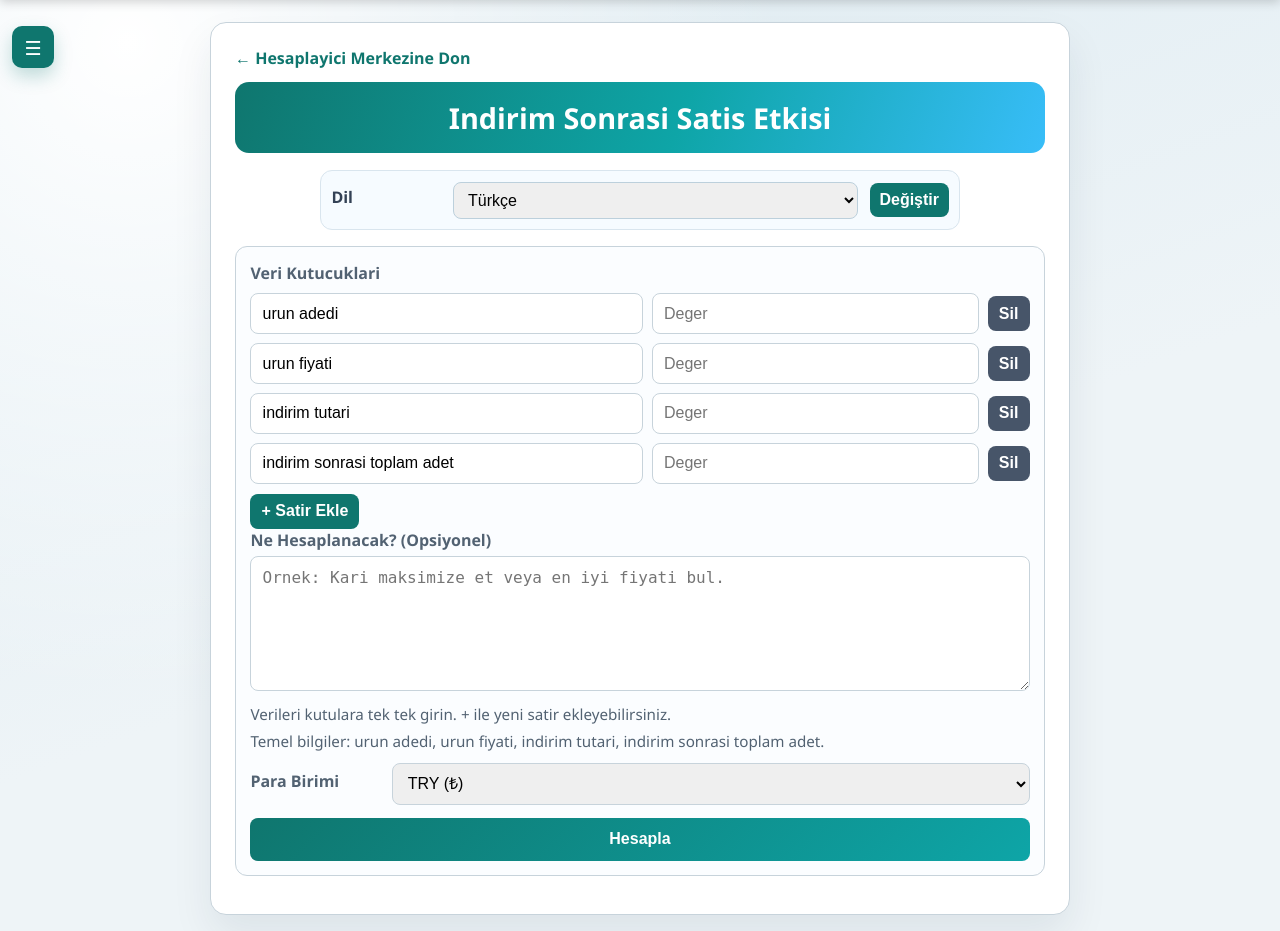
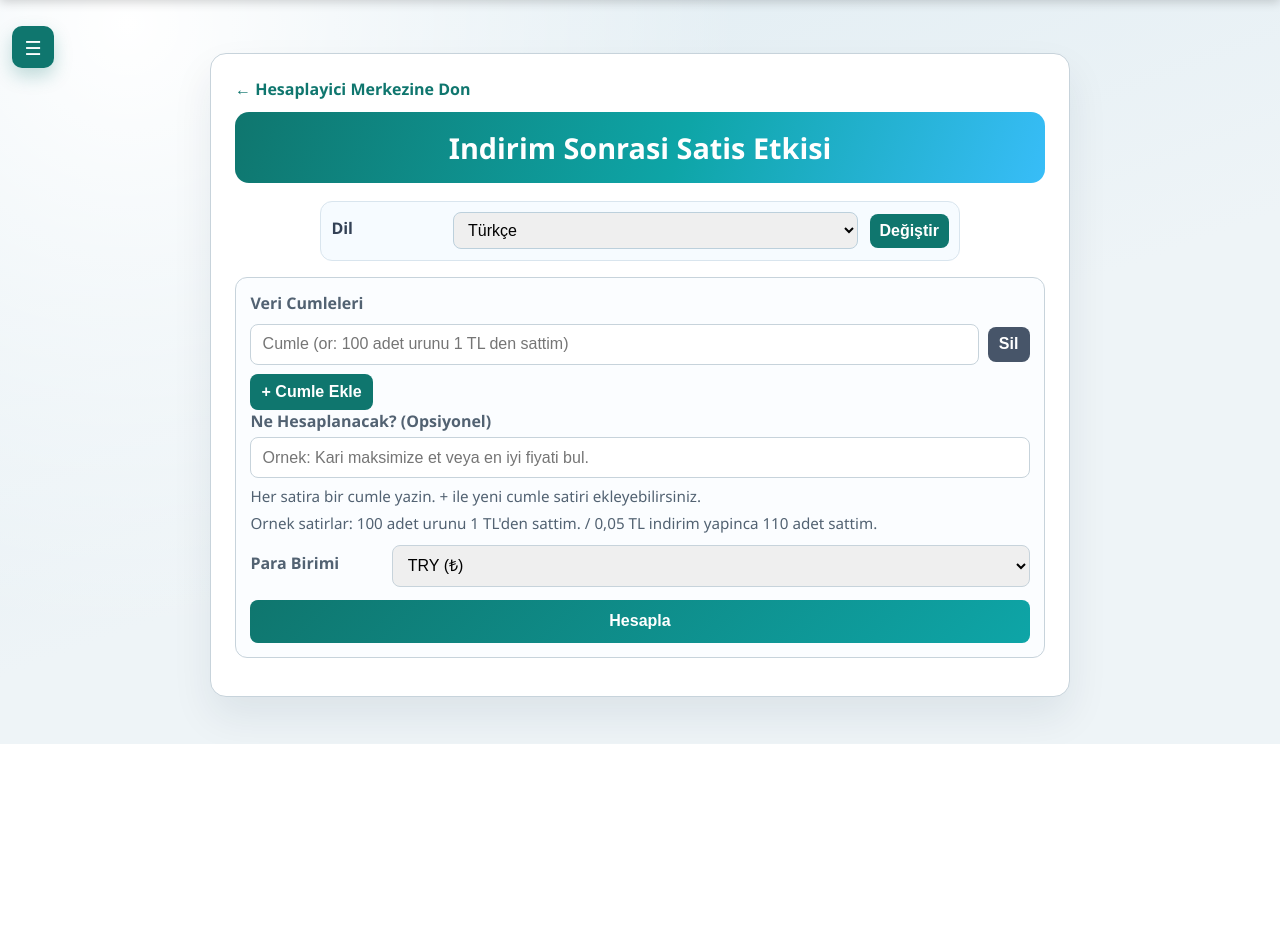
Before and after one commit to ertanatalar/priceoptimize, a Django app: page /price-demand/discount-optimizer/ in a window 1280 px wide. Shown: the part 56-987 px from the top of the page. After the commit the page ends 800 px from the top, so only its background shows below. Run offline with Django 5.2, Linux system fonts and the light colour scheme.

Commit message:
Switch discount engine to sentence-line inputs with AI parsing

```diff
--- a/core/views.py
+++ b/core/views.py
@@ -71,12 +71,11 @@ TEXTS = {
         "discount_page_title": "Indirim Sonrasi Satis Etkisi",
         "discount_prompt_label": "Ne Hesaplanacak? (Opsiyonel)",
         "discount_prompt_placeholder": "Ornek: Kari maksimize et veya en iyi fiyati bul.",
-        "discount_hint": "Verileri kutulara tek tek girin. + ile yeni satir ekleyebilirsiniz.",
-        "discount_example": "Temel bilgiler: urun adedi, urun fiyati, indirim tutari, indirim sonrasi toplam adet.",
-        "discount_fields_title": "Veri Kutucuklari",
-        "discount_field_name": "Veri Adi",
-        "discount_field_value": "Deger",
-        "discount_add_row": "+ Satir Ekle",
+        "discount_hint": "Her satira bir cumle yazin. + ile yeni cumle satiri ekleyebilirsiniz.",
+        "discount_example": "Ornek satirlar: 100 adet urunu 1 TL'den sattim. / 0,05 TL indirim yapinca 110 adet sattim.",
+        "discount_fields_title": "Veri Cumleleri",
+        "discount_field_name": "Cumle",
+        "discount_add_row": "+ Cumle Ekle",
         "discount_remove_row": "Sil",
         "discount_result_title": "Motor Sonucu",
         "discount_input_summary": "Girilen degerler",
@@ -149,12 +148,11 @@ TEXTS = {
         "discount_page_title": "Post-Discount Sales Impact",
         "discount_prompt_label": "What Should Be Calculated? (Optional)",
         "discount_prompt_placeholder": "Example: Maximize profit or find best price.",
-        "discount_hint": "Enter values in separate boxes. Use + to add new rows.",
-        "discount_example": "Core fields: product quantity, product price, discount amount, total quantity after discount.",
-        "discount_fields_title": "Data Boxes",
-        "discount_field_name": "Field Name",
-        "discount_field_value": "Value",
-        "discount_add_row": "+ Add Row",
+        "discount_hint": "Write one sentence per line. Use + to add a new sentence line.",
+        "discount_example": "Example lines: I sold 100 units at 1 TL. / After a 0.05 TL discount, I sold 110 units.",
+        "discount_fields_title": "Data Sentences",
+        "discount_field_name": "Sentence",
+        "discount_add_row": "+ Add Sentence",
         "discount_remove_row": "Remove",
         "discount_result_title": "Engine Result",
         "discount_input_summary": "Input summary",
@@ -455,12 +453,20 @@ def _parse_discount_prompt(prompt: str) -> dict[str, Decimal] | None:
     if after_qty is None or extra is None:
         return None
 
+    unit_cost = _extract_decimal_by_patterns(
+        text,
+        [
+            r"(?:birim maliyet|maliyet|unit cost|cost)\D{0,12}([-+]?\d+(?:[.,]\d+)?)",
+        ],
+    )
+
     return {
         "qty": qty,
         "price": price,
         "discount": discount,
         "extra": extra,
         "after_qty": after_qty,
+        "unit_cost": unit_cost if unit_cost is not None else Decimal("0"),
     }
 
 
@@ -483,6 +489,13 @@ def _parse_discount_fields(post_data) -> dict[str, Decimal] | None:
     names = post_data.getlist("field_name[]")
     values = post_data.getlist("field_value[]")
     parsed_values: dict[str, Decimal] = {}
+    base_prices: list[Decimal] = []
+    discount_prices: list[Decimal] = []
+    generic_prices: list[Decimal] = []
+    base_qtys: list[Decimal] = []
+    after_qtys: list[Decimal] = []
+    generic_qtys: list[Decimal] = []
+    discount_amounts: list[Decimal] = []
 
     for raw_name, raw_value in zip(names, values):
         name = _normalize_field_name(raw_name)
@@ -494,18 +507,67 @@ def _parse_discount_fields(post_data) -> dict[str, Decimal] | None:
         except InvalidOperation:
             continue
 
-        if name in {"urun adedi", "adet", "miktar", "quantity", "units", "satilan adet"}:
-            parsed_values["qty"] = value
-        elif name in {"urun fiyati", "fiyat", "price", "satis fiyati"}:
-            parsed_values["price"] = value
-        elif name in {"indirim", "indirim tutari", "discount", "indirim bedeli"}:
-            parsed_values["discount"] = value
-        elif name in {"indirim sonrasi adet", "indirim sonrasi toplam adet", "sonraki adet", "yeni adet", "after quantity"}:
-            parsed_values["after_qty"] = value
-        elif name in {"ekstra adet", "fazla satis", "extra units", "additional units"}:
-            parsed_values["extra"] = value
-        elif name in {"birim maliyet", "maliyet", "unit cost", "cost"}:
+        if name in {"birim maliyet", "maliyet", "unit cost", "cost"}:
             parsed_values["unit_cost"] = value
+            continue
+
+        has_price = any(token in name for token in ["fiyat", "price", "ucret"])
+        has_qty = any(token in name for token in ["adet", "quantity", "units", "miktar", "satis"])
+        has_discount = any(token in name for token in ["indirim", "discount"])
+        has_after = any(token in name for token in ["sonrasi", "after", "yeni"])
+        has_base = any(token in name for token in ["normal", "once", "before", "ilk", "mevcut"])
+
+        if has_price:
+            if has_discount or has_after:
+                discount_prices.append(value)
+            elif has_base:
+                base_prices.append(value)
+            else:
+                generic_prices.append(value)
+            continue
+
+        if has_qty:
+            if has_discount or has_after:
+                after_qtys.append(value)
+            elif has_base:
+                base_qtys.append(value)
+            else:
+                generic_qtys.append(value)
+            continue
+
+        if has_discount:
+            discount_amounts.append(value)
+
+    if base_prices:
+        parsed_values["price"] = base_prices[0]
+    elif len(generic_prices) >= 2:
+        sorted_prices = sorted(generic_prices, reverse=True)
+        parsed_values["price"] = sorted_prices[0]
+        parsed_values["discounted_price"] = sorted_prices[-1]
+    elif len(generic_prices) == 1:
+        parsed_values["price"] = generic_prices[0]
+
+    if discount_prices:
+        parsed_values["discounted_price"] = discount_prices[0]
+    elif "discounted_price" not in parsed_values and "price" in parsed_values and discount_amounts:
+        parsed_values["discounted_price"] = parsed_values["price"] - discount_amounts[0]
+
+    if "price" in parsed_values and "discounted_price" in parsed_values:
+        parsed_values["discount"] = parsed_values["price"] - parsed_values["discounted_price"]
+    elif discount_amounts:
+        parsed_values["discount"] = discount_amounts[0]
+
+    if base_qtys:
+        parsed_values["qty"] = base_qtys[0]
+    elif len(generic_qtys) >= 2:
+        sorted_qtys = sorted(generic_qtys)
+        parsed_values["qty"] = sorted_qtys[0]
+        parsed_values["after_qty"] = sorted_qtys[-1]
+    elif len(generic_qtys) == 1:
+        parsed_values["qty"] = generic_qtys[0]
+
+    if after_qtys:
+        parsed_values["after_qty"] = after_qtys[0]
 
     if "qty" not in parsed_values or "price" not in parsed_values or "discount" not in parsed_values:
         return None
@@ -794,16 +856,10 @@ def discount_optimizer(request):
     labels = {**TEXTS["en"], **TEXTS.get(current_language, TEXTS["en"])}
     engines = _localized_engines(labels)
     selected_currency = request.POST.get("currency", "TRY")
-    prompt_text = request.POST.get("prompt_text", "")
-    field_names = request.POST.getlist("field_name[]")
-    field_values = request.POST.getlist("field_value[]")
-    if not field_names:
-        field_names = ["urun adedi", "urun fiyati", "indirim tutari", "indirim sonrasi toplam adet"]
-    if not field_values:
-        field_values = ["", "", "", ""]
-    field_rows = [{"name": n, "value": v} for n, v in zip(field_names, field_values)]
-    if not field_rows:
-        field_rows = [{"name": "", "value": ""}]
+    prompt_text = request.POST.get("goal_text", "")
+    sentence_rows = request.POST.getlist("sentence_line[]")
+    if not sentence_rows:
+        sentence_rows = [""]
 
     context = {
         "labels": labels,
@@ -814,15 +870,14 @@ def discount_optimizer(request):
         "selected_currency": selected_currency,
         "selected_symbol": CURRENCIES.get(selected_currency, "₺"),
         "prompt_text": prompt_text,
-        "field_rows": field_rows,
+        "sentence_rows": sentence_rows,
     }
 
     if request.method != "POST":
         return render(request, "core/discount_optimizer.html", context)
 
-    parsed = _parse_discount_fields(request.POST)
-    if not parsed and prompt_text.strip():
-        parsed = _parse_discount_prompt(prompt_text)
+    combined_text = ". ".join([row.strip() for row in sentence_rows if row.strip()])
+    parsed = _parse_discount_prompt(combined_text)
     if not parsed:
         context["error"] = labels["discount_error_parse"]
         return render(request, "core/discount_optimizer.html", context)
--- a/templates/core/discount_optimizer.html
+++ b/templates/core/discount_optimizer.html
@@ -160,7 +160,6 @@
       font-size: 1rem;
       padding: .66rem .7rem;
     }
-    textarea { min-height: 135px; resize: vertical; }
     .field-grid {
       display: grid;
       gap: .55rem;
@@ -168,7 +167,7 @@
     }
     .field-row {
       display: grid;
-      grid-template-columns: 1.2fr 1fr auto;
+      grid-template-columns: 1fr auto;
       gap: .55rem;
       align-items: center;
     }
@@ -259,20 +258,19 @@
       <form method="post">
         {% csrf_token %}
         <section class="input-section">
-          <label>{{ labels.discount_fields_title|default:'Veri Kutucuklari' }}</label>
+          <label>{{ labels.discount_fields_title|default:'Veri Cumleleri' }}</label>
           <div class="field-grid" id="fieldGrid">
-            {% for row in field_rows %}
+            {% for row in sentence_rows %}
               <div class="field-row">
-                <input type="text" name="field_name[]" placeholder="{{ labels.discount_field_name|default:'Veri Adi' }}" value="{{ row.name }}">
-                <input type="text" name="field_value[]" placeholder="{{ labels.discount_field_value|default:'Deger' }}" value="{{ row.value }}">
+                <input type="text" name="sentence_line[]" placeholder="{{ labels.discount_field_name|default:'Cumle' }} (or: 100 adet urunu 1 TL den sattim)" value="{{ row }}">
                 <button type="button" class="remove-row-btn">{{ labels.discount_remove_row|default:'Sil' }}</button>
               </div>
             {% endfor %}
           </div>
-          <button type="button" class="add-row-btn" id="addRowBtn">{{ labels.discount_add_row|default:'+ Satir Ekle' }}</button>
+          <button type="button" class="add-row-btn" id="addRowBtn">{{ labels.discount_add_row|default:'+ Cumle Ekle' }}</button>
 
-          <label for="prompt_text">{{ labels.discount_prompt_label }}</label>
-          <textarea id="prompt_text" name="prompt_text" placeholder="{{ labels.discount_prompt_placeholder }}">{{ prompt_text|default:'' }}</textarea>
+          <label for="goal_text">{{ labels.discount_prompt_label }}</label>
+          <input id="goal_text" name="goal_text" placeholder="{{ labels.discount_prompt_placeholder }}" value="{{ prompt_text|default:'' }}">
           <p class="hint">{{ labels.discount_hint }}</p>
           <p class="hint">{{ labels.discount_example }}</p>
           <div class="row">
@@ -364,8 +362,7 @@
         const row = document.createElement("div");
         row.className = "field-row";
         row.innerHTML = `
-          <input type="text" name="field_name[]" placeholder="{{ labels.discount_field_name|default:'Veri Adi' }}">
-          <input type="text" name="field_value[]" placeholder="{{ labels.discount_field_value|default:'Deger' }}">
+          <input type="text" name="sentence_line[]" placeholder="{{ labels.discount_field_name|default:'Cumle' }} (or: 0,05 TL indirim yapinca 110 adet sattim)">
           <button type="button" class="remove-row-btn">{{ labels.discount_remove_row|default:'Sil' }}</button>
         `;
         fieldGrid.appendChild(row);
```
